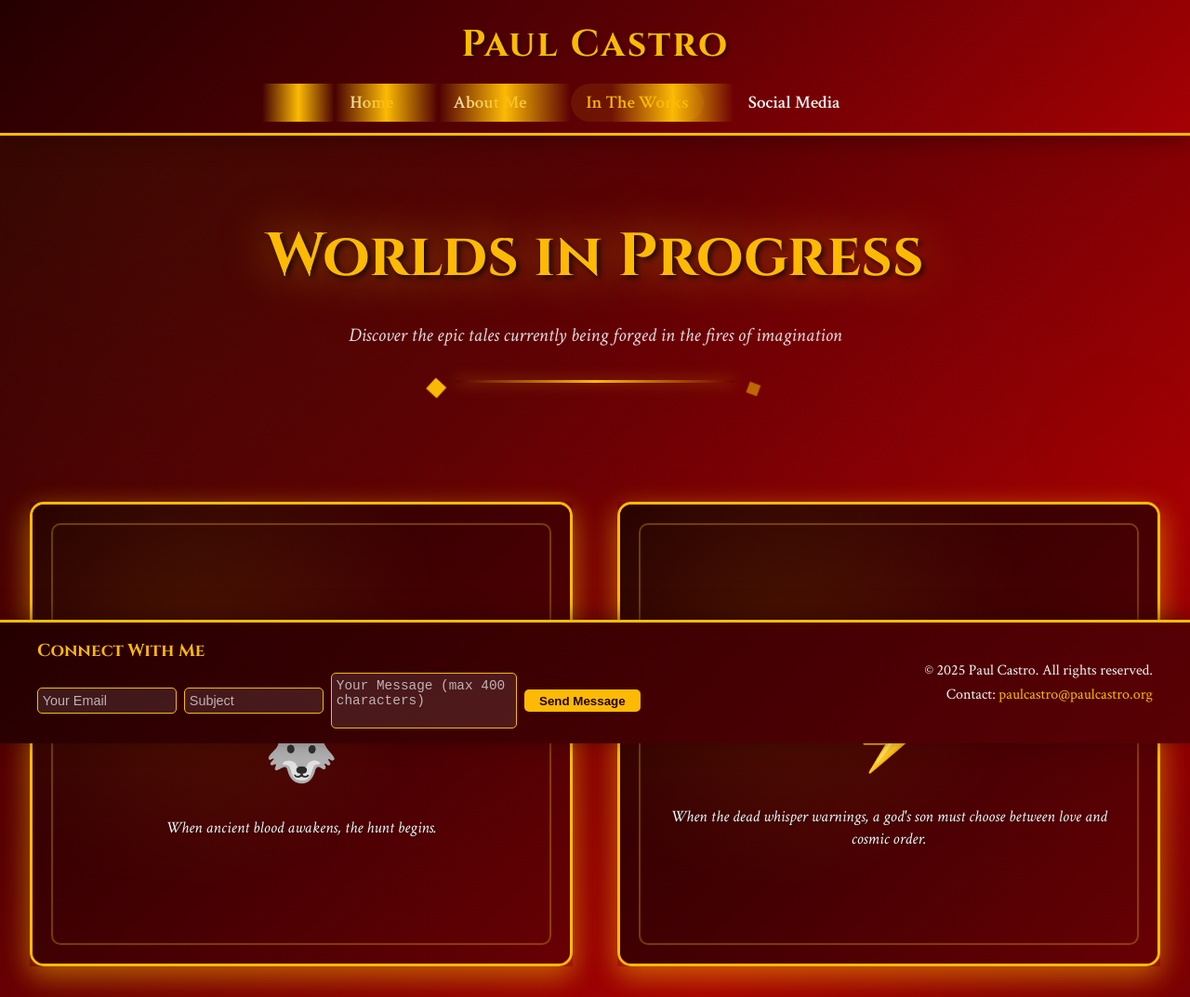
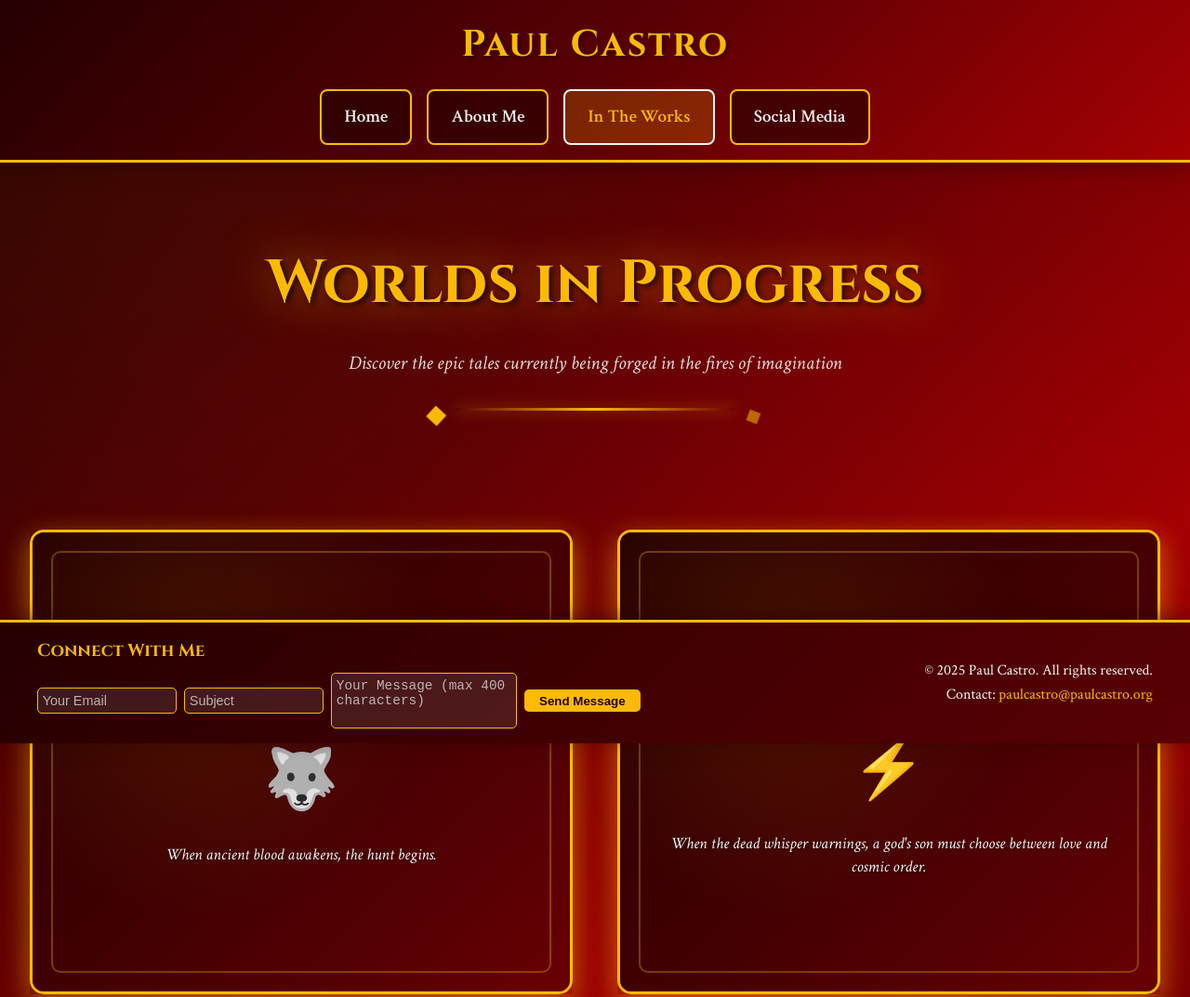
Before and after one commit to iamkarmakazi115/paulcastro-org, a plain HTML site: page works.html in a window 1280 px wide. Shown: the top 1073 px of the page at 93% size. Drawn offline with Linux system fonts and the light colour scheme.

Commit message:
Fixed navigation animations and book spinning to land on blurbs

```diff
--- a/styles/about.css
+++ b/styles/about.css
@@ -64,41 +64,33 @@ nav ul {
     list-style: none;
     display: flex;
     justify-content: center;
-    gap: 2rem;
+    gap: 1rem;
 }
 
+/* Updated Navigation - Simple rectangular containers */
 nav a {
     color: #F3F3F3;
     text-decoration: none;
     font-size: 1.2rem;
     font-weight: 600;
-    padding: 0.5rem 1rem;
-    border-radius: 25px;
-    transition: all 0.3s ease;
+    padding: 0.8rem 1.5rem;
+    background: rgba(37, 0, 1, 0.6);
+    border: 2px solid #FCBA04;
+    border-radius: 8px;
+    transition: all 0.2s ease;
     position: relative;
-    overflow: hidden;
+    display: block;
 }
 
-nav a.active,
-nav a:hover {
+nav a:hover,
+nav a.active {
+    background: rgba(252, 186, 4, 0.2);
     color: #FCBA04;
-    background: rgba(252, 186, 4, 0.1);
-    transform: translateY(-2px);
+    border-color: #F3F3F3;
 }
 
-nav a::before {
-    content: '';
-    position: absolute;
-    top: 0;
-    left: -100%;
-    width: 100%;
-    height: 100%;
-    background: linear-gradient(90deg, transparent, #FCBA04, transparent);
-    transition: left 0.5s;
-}
-
-nav a:hover::before {
-    left: 100%;
+nav a:active {
+    transform: translateY(1px);
 }
 
 /* Main Content */
@@ -426,7 +418,13 @@ footer {
 
     nav ul {
         flex-direction: column;
-        gap: 1rem;
+        gap: 0.5rem;
+        align-items: center;
+    }
+
+    nav a {
+        width: 200px;
+        text-align: center;
     }
 
     .section-title {
--- a/styles/home.css
+++ b/styles/home.css
@@ -40,40 +40,33 @@ nav ul {
     list-style: none;
     display: flex;
     justify-content: center;
-    gap: 2rem;
+    gap: 1rem;
 }
 
+/* Updated Navigation - Simple rectangular containers */
 nav a {
     color: #F3F3F3;
     text-decoration: none;
     font-size: 1.2rem;
     font-weight: 600;
-    padding: 0.5rem 1rem;
-    border-radius: 25px;
-    transition: all 0.3s ease;
+    padding: 0.8rem 1.5rem;
+    background: rgba(37, 0, 1, 0.6);
+    border: 2px solid #FCBA04;
+    border-radius: 8px;
+    transition: all 0.2s ease;
     position: relative;
-    overflow: hidden;
+    display: block;
 }
 
-nav a::before {
-    content: '';
-    position: absolute;
-    top: 0;
-    left: -100%;
-    width: 100%;
-    height: 100%;
-    background: linear-gradient(90deg, transparent, #FCBA04, transparent);
-    transition: left 0.5s;
+nav a:hover,
+nav a.active {
+    background: rgba(252, 186, 4, 0.2);
+    color: #FCBA04;
+    border-color: #F3F3F3;
 }
 
-nav a:hover::before {
-    left: 100%;
-}
-
-nav a:hover {
-    color: #FCBA04;
-    background: rgba(252, 186, 4, 0.1);
-    transform: translateY(-2px);
+nav a:active {
+    transform: translateY(1px);
 }
 
 /* Background Video */
@@ -374,7 +367,13 @@ footer {
 
     nav ul {
         flex-direction: column;
-        gap: 1rem;
+        gap: 0.5rem;
+        align-items: center;
+    }
+
+    nav a {
+        width: 200px;
+        text-align: center;
     }
 
     .main-title {
--- a/styles/social.css
+++ b/styles/social.css
@@ -66,41 +66,33 @@ nav ul {
     list-style: none;
     display: flex;
     justify-content: center;
-    gap: 2rem;
+    gap: 1rem;
 }
 
+/* Updated Navigation - Simple rectangular containers */
 nav a {
     color: #F3F3F3;
     text-decoration: none;
     font-size: 1.2rem;
     font-weight: 600;
-    padding: 0.5rem 1rem;
-    border-radius: 25px;
-    transition: all 0.3s ease;
+    padding: 0.8rem 1.5rem;
+    background: rgba(37, 0, 1, 0.6);
+    border: 2px solid #FCBA04;
+    border-radius: 8px;
+    transition: all 0.2s ease;
     position: relative;
-    overflow: hidden;
+    display: block;
 }
 
-nav a.active,
-nav a:hover {
+nav a:hover,
+nav a.active {
+    background: rgba(252, 186, 4, 0.2);
     color: #FCBA04;
-    background: rgba(252, 186, 4, 0.1);
-    transform: translateY(-2px);
+    border-color: #F3F3F3;
 }
 
-nav a::before {
-    content: '';
-    position: absolute;
-    top: 0;
-    left: -100%;
-    width: 100%;
-    height: 100%;
-    background: linear-gradient(90deg, transparent, #FCBA04, transparent);
-    transition: left 0.5s;
-}
-
-nav a:hover::before {
-    left: 100%;
+nav a:active {
+    transform: translateY(1px);
 }
 
 /* Main Content */
@@ -653,7 +645,13 @@ footer {
 
     nav ul {
         flex-direction: column;
-        gap: 1rem;
+        gap: 0.5rem;
+        align-items: center;
+    }
+
+    nav a {
+        width: 200px;
+        text-align: center;
     }
 
     .page-title {
--- a/styles/works.css
+++ b/styles/works.css
@@ -65,41 +65,33 @@ nav ul {
     list-style: none;
     display: flex;
     justify-content: center;
-    gap: 2rem;
+    gap: 1rem;
 }
 
+/* Updated Navigation - Simple rectangular containers */
 nav a {
     color: #F3F3F3;
     text-decoration: none;
     font-size: 1.2rem;
     font-weight: 600;
-    padding: 0.5rem 1rem;
-    border-radius: 25px;
-    transition: all 0.3s ease;
+    padding: 0.8rem 1.5rem;
+    background: rgba(37, 0, 1, 0.6);
+    border: 2px solid #FCBA04;
+    border-radius: 8px;
+    transition: all 0.2s ease;
     position: relative;
-    overflow: hidden;
+    display: block;
 }
 
-nav a.active,
-nav a:hover {
+nav a:hover,
+nav a.active {
+    background: rgba(252, 186, 4, 0.2);
     color: #FCBA04;
-    background: rgba(252, 186, 4, 0.1);
-    transform: translateY(-2px);
+    border-color: #F3F3F3;
 }
 
-nav a::before {
-    content: '';
-    position: absolute;
-    top: 0;
-    left: -100%;
-    width: 100%;
-    height: 100%;
-    background: linear-gradient(90deg, transparent, #FCBA04, transparent);
-    transition: left 0.5s;
-}
-
-nav a:hover::before {
-    left: 100%;
+nav a:active {
+    transform: translateY(1px);
 }
 
 /* Main Content */
@@ -214,16 +206,28 @@ main {
     cursor: pointer;
 }
 
+/* Updated animation - spins 4.5 times and lands on blurb (back side) */
 .book-container:hover .book-card {
-    animation: rapidSpin 1s ease-in-out;
+    animation: rapidSpinToBlurb 1.2s ease-in-out forwards;
 }
 
-@keyframes rapidSpin {
+@keyframes rapidSpinToBlurb {
     0% { transform: rotateY(0deg); }
-    25% { transform: rotateY(90deg); }
-    50% { transform: rotateY(180deg); }
-    75% { transform: rotateY(270deg); }
-    100% { transform: rotateY(360deg); }
+    20% { transform: rotateY(90deg); }
+    40% { transform: rotateY(180deg); }
+    60% { transform: rotateY(270deg); }
+    80% { transform: rotateY(360deg); }
+    100% { transform: rotateY(450deg); } /* 4.5 rotations = lands on back (blurb side) */
+}
+
+/* Reset animation on mouse leave */
+.book-container:not(:hover) .book-card {
+    animation: resetToFront 0.6s ease-in-out forwards;
+}
+
+@keyframes resetToFront {
+    from { transform: rotateY(450deg); }
+    to { transform: rotateY(0deg); }
 }
 
 .book-front,
@@ -514,7 +518,13 @@ footer {
 
     nav ul {
         flex-direction: column;
-        gap: 1rem;
+        gap: 0.5rem;
+        align-items: center;
+    }
+
+    nav a {
+        width: 200px;
+        text-align: center;
     }
 
     .page-title {
```
